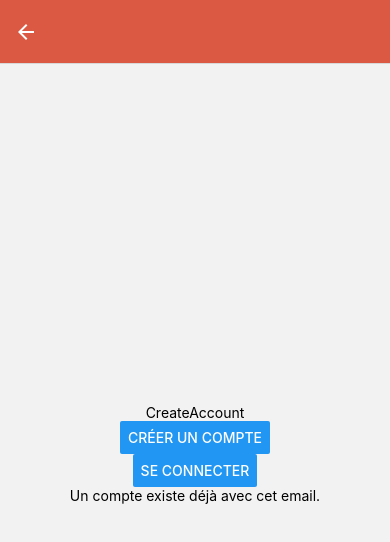
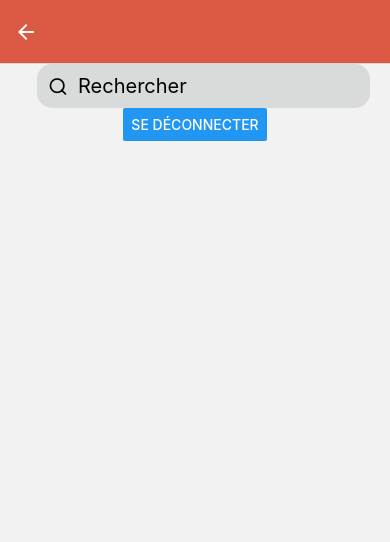
Before and after one commit to JovaanB/lending-books, a React Native app: screen /CreateAccount in a window 390 px wide. Both pictures are taken after a click on the button "CRÉER UN COMPTE". Shown: the top 542 px of the page. Built offline with nearby package versions, Linux system fonts and the light colour scheme.

Commit message:
Add SearchBar

```diff
--- a/package.json
+++ b/package.json
@@ -7,6 +7,7 @@
     "web": "expo start --web"
   },
   "dependencies": {
+    "@expo/vector-icons": "^12.0.5",
     "@react-native-async-storage/async-storage": "~1.15.0",
     "@react-navigation/native": "^6.0.8",
     "@react-navigation/native-stack": "^6.5.0",
--- /dev/null
+++ b/src/components/SearchBar.js
@@ -0,0 +1,92 @@
+import React from "react";
+import { StyleSheet, TextInput, View, Keyboard, Button } from "react-native";
+import { Feather, Entypo } from "@expo/vector-icons";
+
+const SearchBar = (props) => {
+  return (
+    <View style={styles.container}>
+      <View
+        style={
+          !props.clicked
+            ? styles.searchBar__unclicked
+            : styles.searchBar__clicked
+        }
+      >
+        <Feather
+          name="search"
+          size={20}
+          color="black"
+          style={{ marginLeft: 1 }}
+        />
+
+        <TextInput
+          style={styles.input}
+          placeholder="Rechercher"
+          value={props.searchPhrase}
+          onChangeText={props.setSearchPhrase}
+          onFocus={() => {
+            props.setClicked(true);
+          }}
+        />
+
+        {props.clicked && (
+          <Entypo
+            name="cross"
+            size={20}
+            color="black"
+            style={{ padding: 1 }}
+            onPress={() => {
+              props.setSearchPhrase("");
+            }}
+          />
+        )}
+      </View>
+
+      {props.clicked && (
+        <View>
+          <Button
+            title="Cancel"
+            onPress={() => {
+              Keyboard.dismiss();
+              props.setClicked(false);
+            }}
+          ></Button>
+        </View>
+      )}
+    </View>
+  );
+};
+export default SearchBar;
+
+const styles = StyleSheet.create({
+  container: {
+    marginTop: 0,
+    marginLeft: 35,
+    justifyContent: "flex-start",
+    alignItems: "center",
+    flexDirection: "row",
+    width: "90%",
+  },
+  searchBar__unclicked: {
+    padding: 10,
+    flexDirection: "row",
+    width: "95%",
+    backgroundColor: "#d9dbda",
+    borderRadius: 15,
+    alignItems: "center",
+  },
+  searchBar__clicked: {
+    padding: 10,
+    flexDirection: "row",
+    width: "80%",
+    backgroundColor: "#d9dbda",
+    borderRadius: 15,
+    alignItems: "center",
+    justifyContent: "space-evenly",
+  },
+  input: {
+    fontSize: 20,
+    marginLeft: 10,
+    width: "90%",
+  },
+});
--- a/src/views/CreateAccountScreen.js
+++ b/src/views/CreateAccountScreen.js
@@ -1,32 +1,20 @@
-import React, { useState } from "react";
-import { View, Text, Button } from "react-native";
+import React from "react";
+import { Button } from "react-native";
 import { createAccount } from "../api/mock";
-import { setToken } from "../api/token";
+import EmailForm from "../components/forms/EmailForm";
 
 const CreateAccountScreen = ({ navigation }) => {
-  const [errorMessage, setErrorMessage] = useState("");
-
-  const createUser = () => {
-    setErrorMessage("");
-    createAccount("test@gmail", "password", false)
-      .then(async (res) => {
-        await setToken(res.auth_token);
-        navigation.navigate("Home");
-      })
-      .catch((err) => setErrorMessage(err.message));
-  };
-
   return (
-    <View style={{ flex: 1, alignItems: "center", justifyContent: "center" }}>
-      <Text>CreateAccount</Text>
-      <Button title="Créer un compte" onPress={createUser} />
+    <EmailForm
+      buttonText="Créer un compte"
+      onSubmit={createAccount}
+      onAuthentication={() => navigation.navigate("Home")}
+    >
       <Button
         title="Se connecter"
         onPress={() => navigation.navigate("Login")}
       />
-
-      {errorMessage ? <Text>{errorMessage}</Text> : null}
-    </View>
+    </EmailForm>
   );
 };
 
--- a/src/views/HomeScreen.js
+++ b/src/views/HomeScreen.js
@@ -1,7 +1,9 @@
 import React, { useEffect, useState } from "react";
 import { Button, View, Text } from "react-native";
+import SearchBar from "../components/SearchBar";
 import { getUsers } from "../api/mock";
 import { setToken } from "../api/token";
+import { SafeAreaView } from "react-native-safe-area-context";
 
 function HomeScreen({ navigation }) {
   const [state, setState] = useState({
@@ -9,6 +11,8 @@ function HomeScreen({ navigation }) {
     hasLoadedUsers: false,
     userLoadingErrorMessage: "",
   });
+  const [searchPhrase, setSearchPhrase] = useState("");
+  const [clicked, setClicked] = useState(false);
 
   const loadUsers = () => {
     setState({ hasLoadedUsers: false, userLoadingErrorMessage: "" });
@@ -43,16 +47,20 @@ function HomeScreen({ navigation }) {
   };
 
   return (
-    <View style={{ flex: 1, alignItems: "center", justifyContent: "center" }}>
-      <Text>HomeScreen</Text>
-      {state.users?.map((user) => (
-        <Text key={user.email}>{user.email}</Text>
-      ))}
+    <SafeAreaView
+      style={{ flex: 1, alignItems: "center", justifyContent: "flex-start" }}
+    >
+      <SearchBar
+        searchPhrase={searchPhrase}
+        setSearchPhrase={setSearchPhrase}
+        clicked={clicked}
+        setClicked={setClicked}
+      />
       {state.userLoadingErrorMessage ? (
         <Text>{state.userLoadingErrorMessage}</Text>
       ) : null}
-      <Button title="Log out" onPress={logOut} />
-    </View>
+      <Button title="Se déconnecter" onPress={logOut} />
+    </SafeAreaView>
   );
 }
 
```
Also changed, not shown: 1 other file (tests, documents, lock files or other folders).
